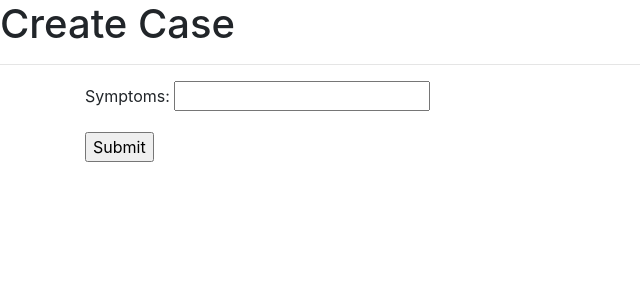
After one commit to mananarora200/hospitalmanagementsystem, a Django app: page /createcase in a window 1280 px wide. The commit adds this page. Shown: the top 300 px of the page, without its empty margins (0-640 px from the left). Run offline with Django 3.2, Linux system fonts and the light colour scheme; the visitor is signed in with stand-in values (Sample User, id 1); some libraries are stand-ins or nearby versions.

Commit message:
create new case

```diff
--- a/hmsapp/forms.py
+++ b/hmsapp/forms.py
@@ -2,7 +2,7 @@ from django import forms
 from django.contrib.auth.forms import UserCreationForm
 from django.contrib.auth.models import User
 from django.forms import ModelForm
-from .models import UserHistory
+from .models import UserHistory,Case,Visits
 CHOICES= [
     ('male', 'Male'),
     ('female', 'Female'),
@@ -58,3 +58,8 @@ class HistoryForm(forms.ModelForm):
         "drink",
         "smoke",
         "drugs",]
+
+class CreateCase(ModelForm):
+    class Meta:
+        model = Case
+        fields = ['symptoms',]
--- a/hmsapp/models.py
+++ b/hmsapp/models.py
@@ -2,6 +2,7 @@ from django.db import models
 from django.contrib.auth.models import User
 from django.db.models.signals import post_save
 from django.dispatch import receiver
+import datetime
 # Create your models here.
 class UserProfile(models.Model):
     user=models.OneToOneField(User,on_delete=models.CASCADE)
@@ -31,8 +32,19 @@ class UserHistory(models.Model):
     def __str__(self):
         return "{0} {1}" .format(self.user.first_name,self.user.last_name)
 
+class Case(models.Model):
+
+    user = models.ForeignKey(User,default=1,on_delete=models.SET_DEFAULT)
+    symptoms=models.CharField(max_length=60)
+    disease=models.CharField(max_length=30,default="popla")
+    starting_date=models.DateField(default=datetime.datetime.now())
+    last_visit=models.DateField(default=datetime.datetime.now())
+    def __str__(self):
+        return str(self.user.first_name)+"\t"+str(self.last_visit)
+
 class Visits(models.Model):
     visit_id=models.IntegerField()
+
     medicine=models.CharField(max_length=50)
     progress=models.CharField(max_length=20)
     Date=models.DateField()
@@ -60,12 +72,3 @@ class Labs(models.Model):
     price=models.CharField(max_length=10)
     def __str__(self):
         return self.test
-
-class Case(models.Model):
-    user = models.ForeignKey(User,default=1,on_delete=models.SET_DEFAULT)
-    symptoms=models.CharField(max_length=60)
-    disease=models.CharField(max_length=30)
-    starting_date=models.DateField()
-    last_visit=models.DateField()
-    def __str__(self):
-        return str(self.user.first_name)+"\t"+str(self.last_visit)
--- a/hmsapp/urls.py
+++ b/hmsapp/urls.py
@@ -9,5 +9,7 @@ urlpatterns = [
     path('showpatienthistory',views.showpatienthistory,name='showpatienthistory' ),
     path('medicine',views.medicine,name='medicine' ),
     path('test',views.test,name='test' ),
-    path('showpatientprofile', views.showpatientprofile, name = "patientprofile")
+    path('showpatientprofile', views.showpatientprofile, name = "patientprofile"),
+    path('createcase', views.createcase, name = "createcase"),
+
 ]
--- a/hmsapp/views.py
+++ b/hmsapp/views.py
@@ -1,10 +1,10 @@
 from django.shortcuts import render,redirect
 from django.contrib.auth import login,logout,authenticate
-from .forms import SignUpForm,UserLoginForm, HistoryForm
+from .forms import SignUpForm,UserLoginForm, HistoryForm,CreateCase
 from django.contrib import messages
 from django.contrib.auth.decorators import login_required
 from django.http import HttpResponseRedirect
-from .models import UserProfile, UserHistory,Labs,Medic, User
+from .models import UserProfile, UserHistory,Labs,Medic, User,Case,Visits
 # Create your views here.
 @login_required
 def homepage(request):
@@ -110,4 +110,13 @@ def showpatientprofile(request):
 
 @login_required
 def createcase(request):
-    pass
+    if request.method == "POST":
+        form = CreateCase(request.POST)
+        if form.is_valid():
+            current_case = form.save()
+            current_case.user = request.user
+            current_case.save()
+            return HttpResponseRedirect('/')
+    else:
+        form = CreateCase()
+    return render(request,'createcase.html',context={'form':form})
--- /dev/null
+++ b/templates/createcase.html
@@ -0,0 +1,15 @@
+{% extends 'home.html' %}
+
+{% block head %}
+<title> Case form </title>
+{% endblock %}
+
+{% block body %}
+<h1>Create Case</h1>
+<hr>
+<form method="POST" class="container">
+    {% csrf_token %}
+    {{form.as_p}}
+    <input type="submit" value="Submit">
+</form>
+{% endblock %}
--- a/templates/home.html
+++ b/templates/home.html
@@ -15,6 +15,8 @@
 
     {% block body %}
     <h1 class="container">this is homepage</h1>
+    <h2><a href="/existingcase">Existing Case</a></h2>
+    <h2><a href="/createcase">Create a new Case</a></h2>
     <br>
     <a href="/logout">logout</a>
     {% endblock %}
```
Also changed, not shown: hmsapp/migrations/0007_auto_20190901_1813.py (added), hmsapp/migrations/0008_auto_20190901_1833.py (added), hmsapp/migrations/0009_auto_20190901_1839.py (added), hmsapp/migrations/0010_auto_20190901_1840.py (added), hmsapp/migrations/0011_auto_20190901_1841.py (added), hmsapp/migrations/0012_auto_20190901_1842.py (added), hmsapp/migrations/0013_auto_20190901_1844.py (added), hmsapp/migrations/0014_auto_20190901_1849.py (added), hmsapp/migrations/0015_auto_20190901_1853.py (added).
